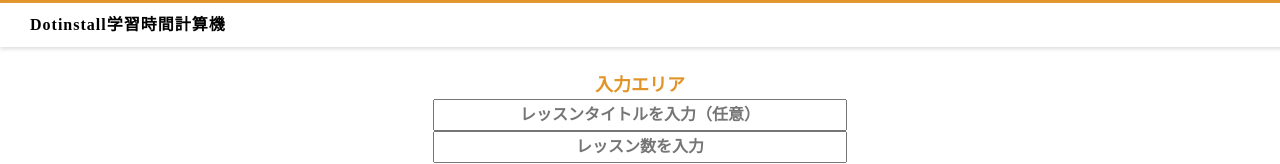
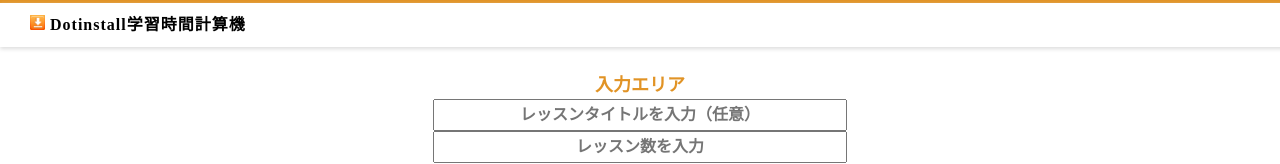
Before and after one commit to Muran94/dotinstall_study_time_calc, a plain HTML site: page index.html in a window 1280 px wide. Shown: the top 164 px of the page. Drawn offline with nearby package versions, Linux system fonts and the light colour scheme.

Commit message:
ロゴ追加

```diff
--- a/index.html
+++ b/index.html
@@ -5,12 +5,16 @@
   <meta name="viewport" content="width=device-width, initial-scale=1.0">
   <meta http-equiv="X-UA-Compatible" content="ie=edge">
   <link rel="stylesheet" href="style.css">
+  <link rel="shortcut icon" href="favicon.ico">
   <script src="https://unpkg.com/vue"></script>
   <title>Dotinstall学習時間計算機</title>
 </head>
 <body>
 
-  <header>Dotinstall学習時間計算機</header>
+  <header>
+    <img src="favicon.ico" alt="ロゴ" height="15" width="15">
+    Dotinstall学習時間計算機
+  </header>
 
   <div id="myapp">
     <div id="inputfield-container">
```
Also changed, not shown: favicon.ico (added), 1 other file.
